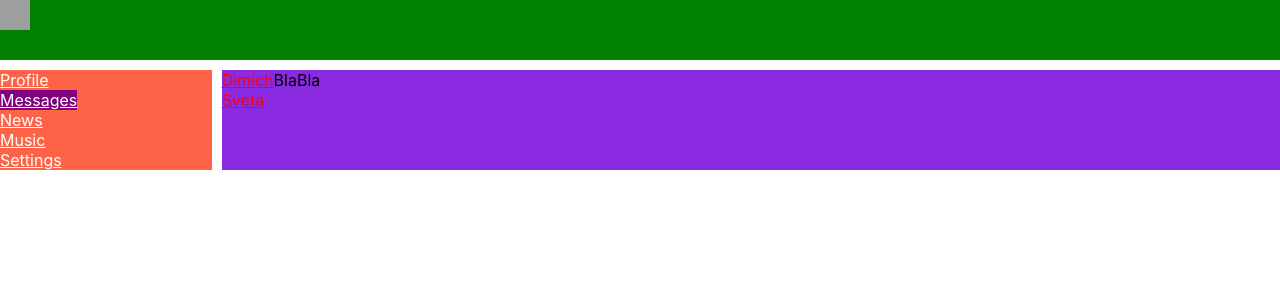
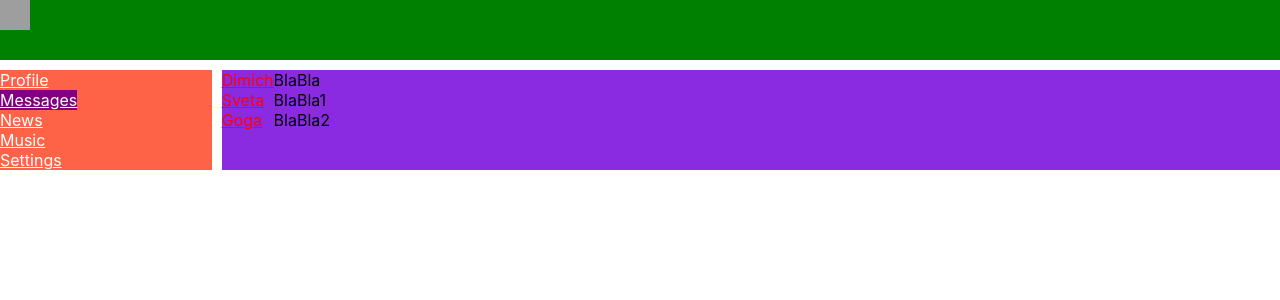
Before and after one commit to SavelyevIvanWork/social-network, a React (Create React App) app: page /dialogs in a window 1280 px wide. Shown: the top 300 px of the page. Built offline with nearby package versions, Linux system fonts and the light colour scheme; grey boxes are pictures that could not be loaded.

Commit message:
Выносим данные в index.js

```diff
--- a/src/App.js
+++ b/src/App.js
@@ -7,15 +7,16 @@ import Dialogs from "./components/Dialogs/Dialogs";
 import {BrowserRouter, Route} from "react-router-dom";
 
 
-const App = () => {
+const App = (props) => {
     return (
         <BrowserRouter>
             <div className="app-wrapper">
                 <Header/>
                 <Navbar/>
                 <div className="app-wrapper-content">
-                    <Route path='/profile' component={Profile}/>
-                    <Route path='/dialogs' component={Dialogs}/>
+                    {/*<Route path='/profile' component={Profile}/> возвращает компонент в виде функции*/}
+                    <Route path='/profile' render={() => <Profile postData={props.postData}/>} />
+                    <Route path='/dialogs' render={() => <Dialogs dialogsData={props.dialogsData} messageData={props.messageData}/>} /> {/*Возвращает компонент в виде тега*/}
                 </div>
             </div>
         </BrowserRouter>
--- /dev/null
+++ b/src/components/Dialogs/DialogItem/DialogsItem.jsx
@@ -0,0 +1,17 @@
+import React from 'react';
+import style from './../Dialogs.module.css';
+import {NavLink} from "react-router-dom";
+
+
+const DialogItem = (props) => {
+    let path = '/dialogs/' + props.id
+    return (
+        <div>
+            <NavLink to={path} className={style.dialogLink} activeClassName={style.active}>{props.name}</NavLink>
+        </div>
+    )
+}
+
+
+
+export default DialogItem
--- a/src/components/Dialogs/Dialogs.jsx
+++ b/src/components/Dialogs/Dialogs.jsx
@@ -1,46 +1,23 @@
 import React from 'react';
 import style from './Dialogs.module.css';
-import {NavLink} from "react-router-dom";
+import DialogItem from "./DialogItem/DialogsItem";
+import Message from "./Message/Message";
 
+const Dialogs = (props) => {
 
-const DialogItem = (props) => {
-    let path = '/dialogs/' + props.id
-    return (
-        <div>
-            <NavLink to={path} className={style.dialogLink} activeClassName={style.active}>{props.name}</NavLink>
-        </div>
-    )
-}
+    const dialogsElement = props.dialogsData
+        .map((dialog) => <DialogItem name={dialog.name} id={dialog.id}/>)
 
-const Message = (props) => {
-    return (
-        <div className={style.message}>{props.text}</div>
-    )
-}
-
-const Dialogs = () => {
-    const dialogsData = [
-        {name: 'Dimich', id: 1},
-        {name: 'Sveta', id: 2},
-        {name: 'Goga', id: 3}
-    ]
-
-    const messageData = [
-        {message: 'BlaBla', id: 1},
-        {message: 'BlaBla', id: 1},
-        {message: 'BlaBla', id: 1},
-
-    ]
+    const MessageElement = props.messageData
+        .map((message) => <Message text={message.message} id={message.id}/>)
 
     return (
         <div className={style.dialogs}>
             <div className={style.dialogsItem}>
-                <DialogItem name={dialogsData[0].name} id={dialogsData[0].id}/>
-                <DialogItem name={dialogsData[1].name} id={dialogsData[1].id}/>
+                {dialogsElement}
             </div>
             <div className={style.dialogsItem}>
-                <Message text={messageData[0].message}/>
-
+                {MessageElement}
             </div>
         </div>
     )
--- /dev/null
+++ b/src/components/Dialogs/Message/Message.jsx
@@ -0,0 +1,10 @@
+import style from "../Dialogs.module.css";
+import React from "react";
+
+const Message = (props) => {
+    return (
+        <div className={style.message} id={props.id}>{props.text}</div>
+    )
+}
+
+export default Message
--- a/src/components/Profile/MyPosts/MyPosts.jsx
+++ b/src/components/Profile/MyPosts/MyPosts.jsx
@@ -2,20 +2,24 @@ import React from "react";
 import style from './MyPosts.module.css';
 import Post from "./Post/Post";
 
-const MyPosts = () => {
-    const postData = [
-        {message: 'Hi, how are you?', likesCount: 10},
-        {message: 'It\'s my first post', likesCount: 15},
-    ]
+const MyPosts = (props) => {
+
+    const postElement = props.postData
+        .map((post) => <Post message={post.message} likesCount={post.likesCount}/>)
     return (
         <div>
-            My posts
+            <h3>My posts</h3>
+            <div>
+                <input type="textarea"/>
+            </div>
+            <button type='button'>Add</button>
             <div>
                 New post
             </div>
-            <Post message={postData[0].message} likesCount={postData[0].likesCount} />
-            <Post message={postData[1].message} likesCount={postData[1].likesCount} />
-            <Post />
+            <div className={style.post}>
+                {postElement}
+            </div>
+            <Post/>
         </div>
     )
 }
--- a/src/components/Profile/Profile.jsx
+++ b/src/components/Profile/Profile.jsx
@@ -2,11 +2,11 @@ import React from "react";
 import style from './Profile.module.css';
 import MyPosts from "./MyPosts/MyPosts";
 import ProfileInfo from "./ProfileInfo/FrofileInfo";
-const Profile = () => {
+const Profile = (props) => {
     return (
         <div>
             <ProfileInfo />
-            <MyPosts />
+            <MyPosts postData={props.postData}/>
         </div>
     )
 }
--- a/src/index.js
+++ b/src/index.js
@@ -4,9 +4,27 @@ import './index.css';
 import App from './App';
 import reportWebVitals from './reportWebVitals';
 
+const dialogsData = [
+    {name: 'Dimich', id: 1},
+    {name: 'Sveta', id: 2},
+    {name: 'Goga', id: 3}
+]
+
+const messageData = [
+    {message: 'BlaBla', id: 1},
+    {message: 'BlaBla1', id: 2},
+    {message: 'BlaBla2', id: 3},
+]
+
+const postData = [
+    {message: 'Hi, how are you?', likesCount: 10},
+    {message: 'It\'s my first post', likesCount: 15},
+    {message: 'It\'s my first post', likesCount: 15},
+]
+
 ReactDOM.render(
   <React.StrictMode>
-    <App />
+    <App dialogsData={dialogsData} messageData={messageData} postData={postData}/>
   </React.StrictMode>,
   document.getElementById('root')
 );
```
Also changed, not shown: 1 other file (tests, documents, lock files or other folders).
